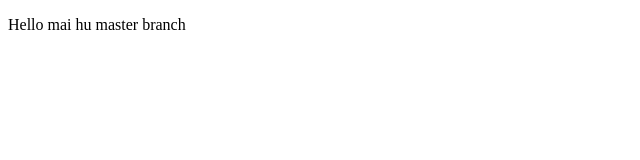
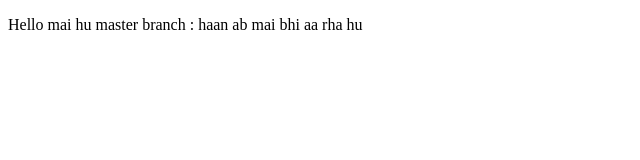
Before and after one commit to CoderAnurag007/gitversioncontrol, a plain HTML site: page index.html in a window 1280 px wide. Shown: the whole page, without its empty margins (0-640 px from the left). Drawn offline with Linux system fonts and the light colour scheme.

Commit message:
modified para

```diff
--- a/index.html
+++ b/index.html
@@ -9,7 +9,7 @@
 </head>
 
 <body>
-    <p>Hello mai hu master branch </p>
+    <p>Hello mai hu master branch : haan ab mai bhi aa rha hu</p>
 </body>
 
 </html>
```
